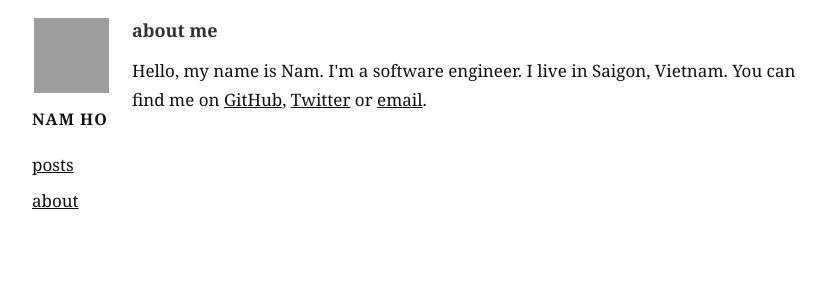
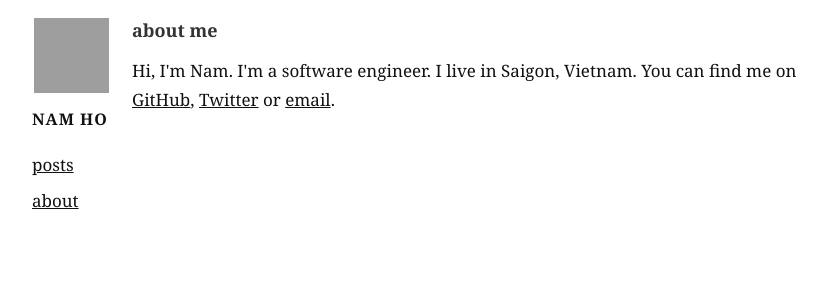
Before and after one commit to hotrannam/hotrannam.github.io, a Jekyll site: the page built from about.html, in a window 1280 px wide. Shown: the top 300 px of the page, without its empty margins (208-1034 px from the left). Built offline with Jekyll 4.4.1, drawn with Linux system fonts in a browser that asks for light colours; nearby versions of some CDN libraries; grey boxes are pictures that could not be loaded.

Commit message:
Update about.html

```diff
--- a/about.html
+++ b/about.html
@@ -5,6 +5,6 @@ title: "about"
 
 <section class="content">
   <h3>about me</h3>
-  <p>Hello, my name is Nam. I'm a software engineer. I live in Saigon, Vietnam. You can find me on <a href="https://github.com/hotrannam">GitHub</a>, <a href="https://twitter.com/hotrannam">Twitter</a> or <a href="mailto:hotrannam@gmail.com">email</a>.
+  <p>Hi, I'm Nam. I'm a software engineer. I live in Saigon, Vietnam. You can find me on <a href="https://github.com/hotrannam">GitHub</a>, <a href="https://twitter.com/hotrannam">Twitter</a> or <a href="mailto:hotrannam@gmail.com">email</a>.
   </p>
 </section>
```
